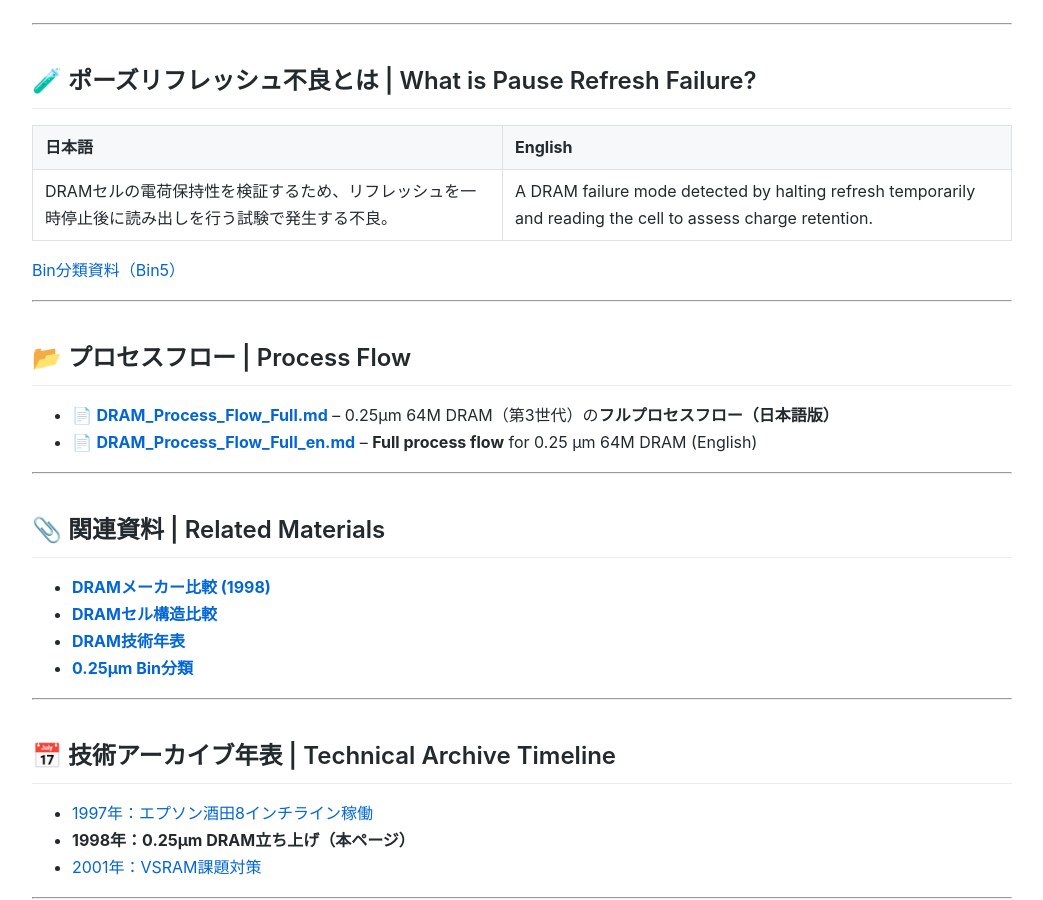
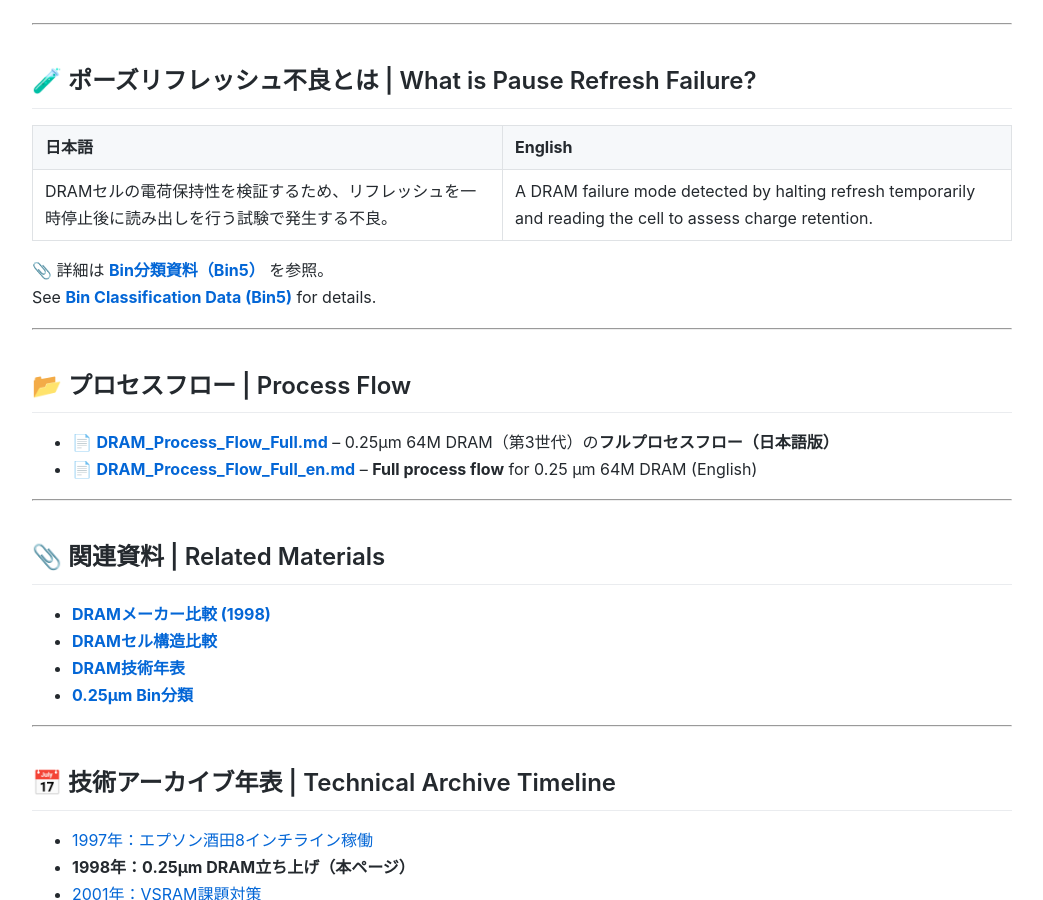
Before and after one commit to Samizo-AITL/Edusemi-Plus, a Jekyll site: the page built from archive/in1998/DRAM_Startup_64M_1998.md, in a window 1280 px wide and 900 px high, scrolled down 3723 px. Shown: the whole window, without its empty margins (118-1161 px from the left). Built offline with Jekyll 4.4.1, drawn with Linux system fonts in a browser that asks for light colours.

Commit message:
Update DRAM_Startup_64M_1998.md

```diff
--- a/archive/in1998/DRAM_Startup_64M_1998.md
+++ b/archive/in1998/DRAM_Startup_64M_1998.md
@@ -113,7 +113,8 @@ flowchart TB
 |--------|---------|
 | DRAMセルの電荷保持性を検証するため、リフレッシュを一時停止後に読み出しを行う試験で発生する不良。 | A DRAM failure mode detected by halting refresh temporarily and reading the cell to assess charge retention. |
 
-[Bin分類資料（Bin5）](dram_wafer_test_binclass_0.25um.md#bin5)
+📎 詳細は **[Bin分類資料（Bin5）](dram_wafer_test_binclass_0.25um.md#bin5)** を参照。
+See **[Bin Classification Data (Bin5)](dram_wafer_test_binclass_0.25um.md#bin5)** for details.
 
 ---
 
```
